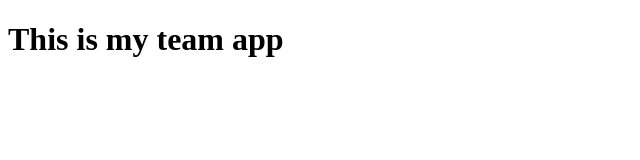
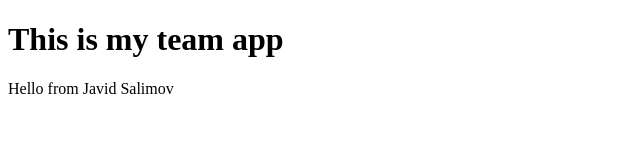
Before and after one commit to JavidSalimov/teamwork, a plain HTML site: page index.html in a window 1280 px wide. Shown: the whole page, without its empty margins (0-640 px from the left). Drawn offline with Linux system fonts and the light colour scheme.

Commit message:
added | Javid

```diff
--- a/index.html
+++ b/index.html
@@ -8,5 +8,6 @@
 </head>
 <body>
     <h1>This is my team app</h1>
+    <p>Hello from Javid Salimov</p>
 </body>
 </html>
```
